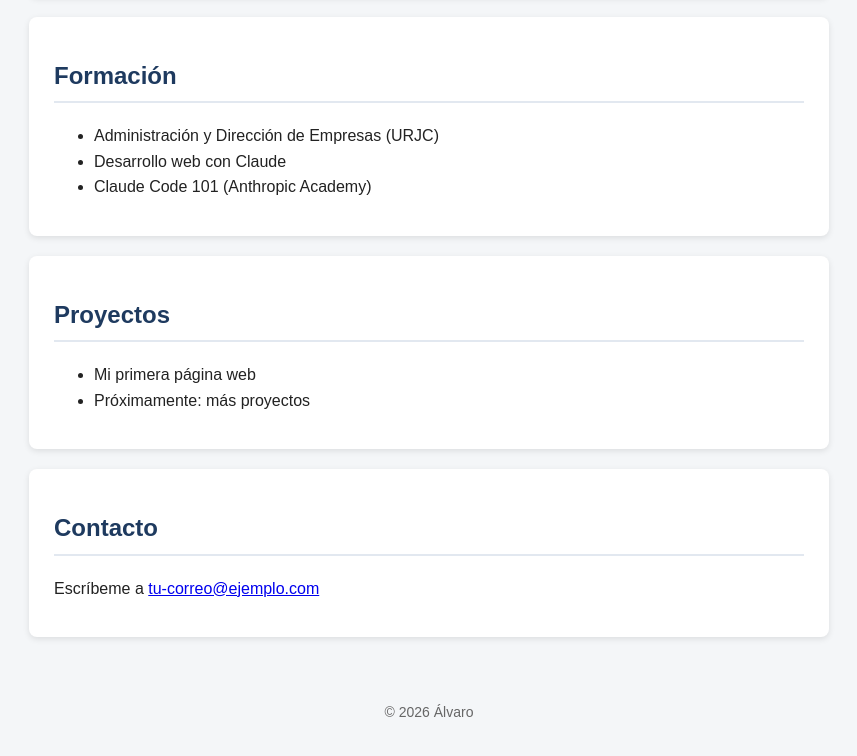
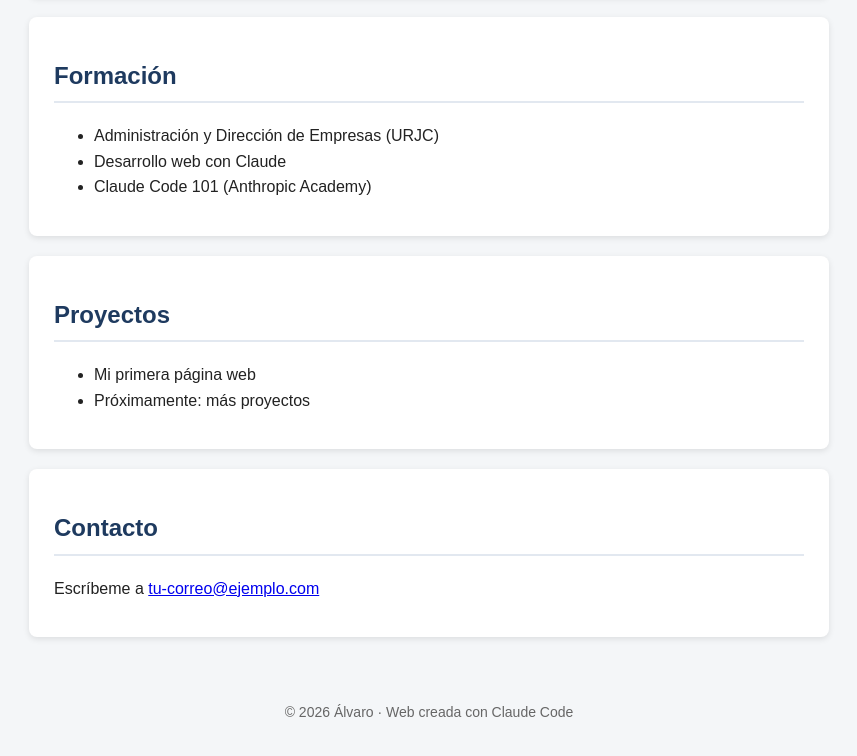
Before and after one commit to alvaro-codes170/mi-web, a plain HTML site: page index.html in a window 1280 px wide. Shown: the part 512-1268 px from the top of the page, without its empty margins (211-1068 px from the left). Drawn offline with Linux system fonts and the light colour scheme.

Commit message:
Cambia pie de página

```diff
--- a/index.html
+++ b/index.html
@@ -51,7 +51,7 @@
   </main>
 
   <footer>
-    <p>&copy; 2026 Álvaro</p>
+    <p>&copy; 2026 Álvaro · Web creada con Claude Code</p>
   </footer>
 <script src="script.js"></script>
 </body>
```
